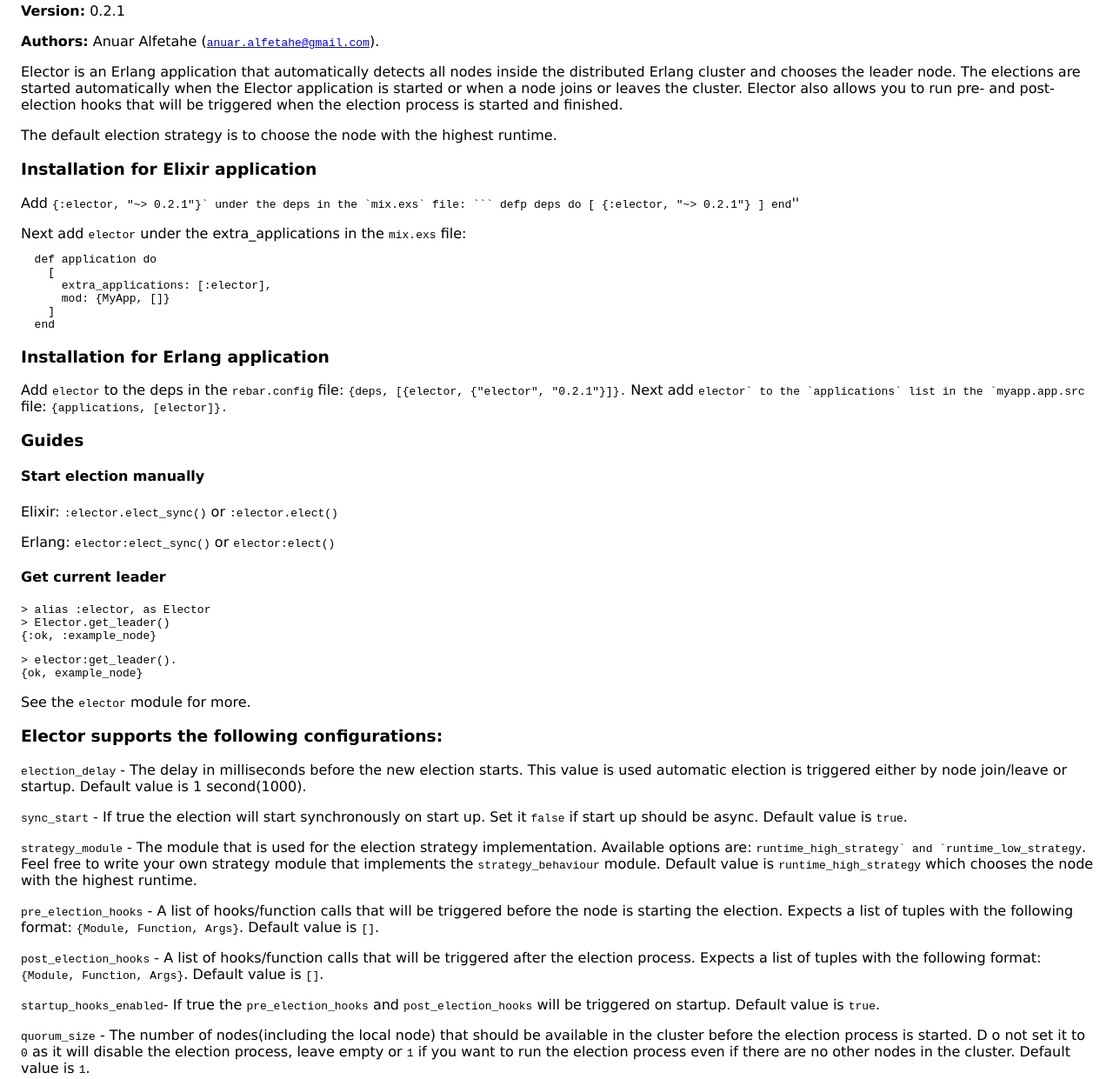
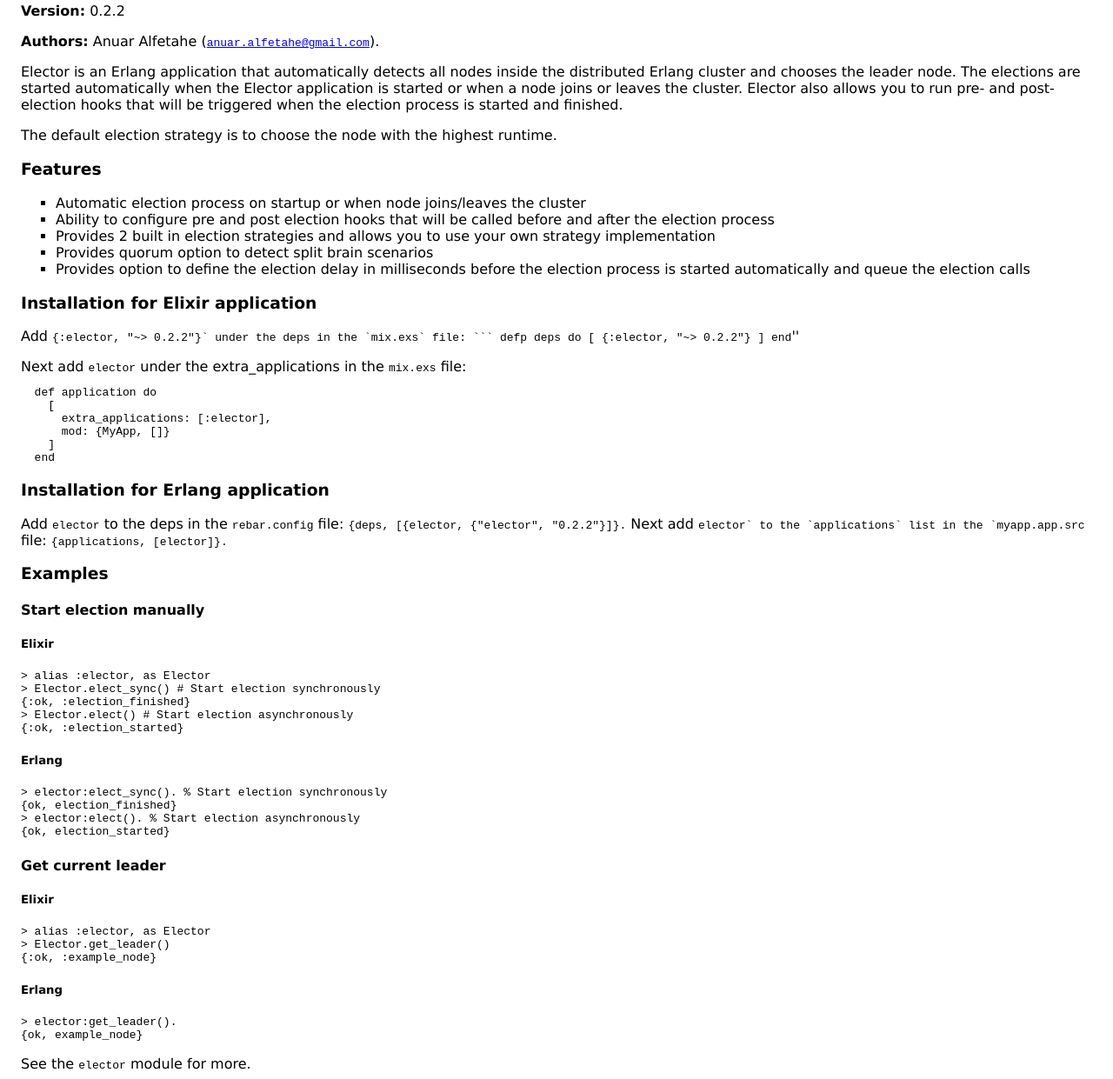
Before and after one commit to alfetahe/elector, a plain HTML site: page doc/overview-summary.html in a window 1280 px wide. Shown: the part 186-1427 px from the top of the page at 87% size. Drawn offline with Linux system fonts and the light colour scheme.

Commit message:
Updated documentation and version.

````diff
--- a/doc/overview-summary.html
+++ b/doc/overview-summary.html
@@ -9,7 +9,7 @@
 <div class="navbar"><a name="#navbar_top"></a><table width="100%" border="0" cellspacing="0" cellpadding="2" summary="navigation bar"><tr><td><a href="overview-summary.html" target="overviewFrame">Overview</a></td><td><a href="http://www.erlang.org/"><img src="erlang.png" align="right" border="0" alt="erlang logo"></a></td></tr></table></div>
 <h1>Elector</h1>
 <p>Copyright © 2023 Anuar Alfetahe</p>
-<p><b>Version:</b> 0.2.1</p>
+<p><b>Version:</b> 0.2.2</p>
 <p><b>Authors:</b> Anuar Alfetahe (<a href="mailto:anuar.alfetahe@gmail.com"><tt>anuar.alfetahe@gmail.com</tt></a>).</p>
 <p>Elector is an Erlang application that automatically detects all nodes inside the distributed Erlang cluster and chooses the leader node.
 The elections are started automatically when the Elector application is started or when a node joins or leaves the cluster.
@@ -17,12 +17,22 @@ Elector also allows you to run pre- and post-election hooks that will be trigger
 
 <p>The default election strategy is to choose the node with the highest runtime.</p>
 
+
+<h3><a name="Features">Features</a></h3>
+<ul>
+  <li>Automatic election process on startup or when node joins/leaves the cluster</li>
+  <li>Ability to configure pre and post election hooks that will be called before and after the election process</li>
+  <li>Provides 2 built in election strategies and allows you to use your own strategy implementation</li>
+  <li>Provides quorum option to detect split brain scenarios</li>
+  <li>Provides option to define the election delay in milliseconds before the election process is started automatically and queue the election calls</li>
+</ul>
+
 <h3><a name="Installation_for_Elixir_application">Installation for Elixir application</a></h3><p>
-Add <code>{:elector, "~&gt; 0.2.1"}` under the deps in the `mix.exs` file:
+Add <code>{:elector, "~&gt; 0.2.2"}` under the deps in the `mix.exs` file:
 ```
     defp deps do
         [
-            {:elector, "~&gt; 0.2.1"}
+            {:elector, "~&gt; 0.2.2"}
         ]
     end</code>''</p>
 
@@ -35,23 +45,38 @@ Next add <code>elector</code> under the extra_applications in the <code>mix.exs<
   end</pre>
 
 <h3><a name="Installation_for_Erlang_application">Installation for Erlang application</a></h3><p>
-Add <code>elector</code> to the deps in the <code>rebar.config</code> file: <code>{deps, [{elector, {"elector", "0.2.1"}]}.</code>
+Add <code>elector</code> to the deps in the <code>rebar.config</code> file: <code>{deps, [{elector, {"elector", "0.2.2"}]}.</code>
 Next add <code>elector` to the `applications` list in the `myapp.app.src</code> file: <code>{applications, [elector]}.</code></p>
 
-<h3><a name="Guides">Guides</a></h3>
+<h3><a name="Examples">Examples</a></h3>
 
-<h4><a name="Start_election_manually">Start election manually</a></h4><p>
-Elixir: <code>:elector.elect_sync()</code> or <code>:elector.elect()</code></p>
+<h4><a name="Start_election_manually">Start election manually</a></h4>
 
-<p>Erlang: <code>elector:elect_sync()</code> or <code>elector:elect()</code></p>
+<h5><a name="Elixir">Elixir</a></h5>
+<pre>&gt; alias :elector, as Elector
+&gt; Elector.elect_sync() # Start election synchronously
+{:ok, :election_finished}
+&gt; Elector.elect() # Start election asynchronously
+{:ok, :election_started}</pre>
+
+<h5><a name="Erlang">Erlang</a></h5>
+<pre>&gt; elector:elect_sync(). % Start election synchronously
+{ok, election_finished}
+&gt; elector:elect(). % Start election asynchronously
+{ok, election_started}</pre>
 
 <h4><a name="Get_current_leader">Get current leader</a></h4>
+
+<h5><a name="Elixir">Elixir</a></h5>
 <pre>&gt; alias :elector, as Elector
 &gt; Elector.get_leader()
 {:ok, :example_node}</pre>
 
+<h5><a name="Erlang">Erlang</a></h5>
 <pre>&gt; elector:get_leader().
 {ok, example_node}</pre>
+
+
 
 <p>See the <code>elector</code> module for more.</p>
 
````
Also changed, not shown: doc/elector.html (+8 -1 lines), doc/elector_strategy_behaviour.html (+14 -3 lines), 5 other files.
